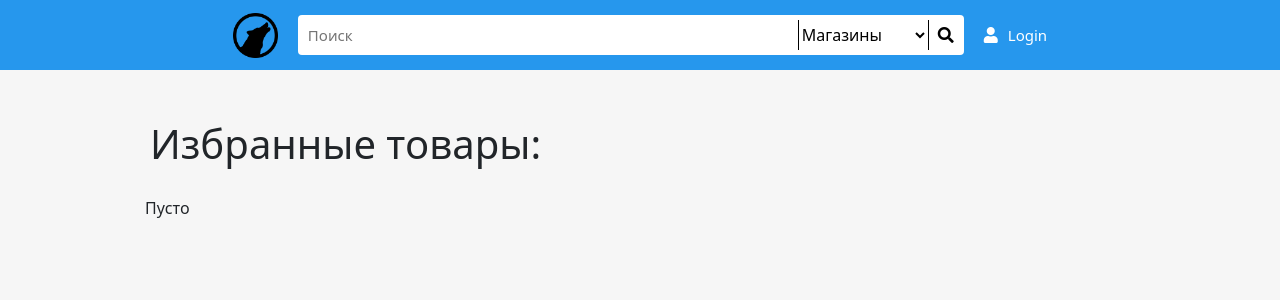
After one commit to BlackFox101/WebShop, a Symfony app: template templates/user/favorite_items.html.twig in a window 1280 px wide. The commit adds this page. Shown: the top 300 px of the page. Run offline with Twig, Linux system fonts and the light colour scheme; the template is opened without the code that fills it, so the values that code supplies are empty; some libraries are stand-ins or nearby versions.

Commit message:
Добавил отображение избранных товаров

```diff
--- /dev/null
+++ b/templates/user/favorite_items.html.twig
@@ -0,0 +1,35 @@
+{% extends 'base.html.twig' %}
+
+{% block stylesheets %}
+    {{ parent() }}
+    <link rel="stylesheet" type="text/css" href="{{ asset('css/products.css') }}">
+{% endblock %}
+
+{% block title %}Избранное{% endblock %}
+
+{% block body %}
+    <div class="top-panel">
+        <h1 class="search-title">Избранные товары:</h1>
+    </div>
+    <div class="search-container">
+        {% for product in favouriteItems %}
+            <a href="{{ path('products', {'productId': product.productId}) }}" class="shop">
+                <div class="shop__image">
+                    <img alt="shop-image" src="{{ product.pathToImage }}" />
+                </div>
+                <div class="shop__owner-content">
+                    <div class="shop__owner-content__avatar">
+                        <img alt="shop-owner-image" src="{{ product.shop.user.pathToImage }}" />
+                    </div>
+                </div>
+                <div class="shop__content-info">
+                    <div class="shop__content-info-title">{{ product.name }}</div>
+                    <div class="shop__content-info-description">{{ product.description }}</div>
+                </div>
+            </a>
+        {% endfor %}
+        {% if favouriteItems|length == 0 %}
+            Пусто
+        {% endif %}
+    </div>
+{% endblock %}
```
Also changed, not shown: src/Controller/UserController.php (+4 -4 lines), templates/pages/shop/shop.html.twig (+5 -3 lines), templates/user/user_favorites.html.twig (deleted, +0 -40 lines), public/js/user_favorites.js (deleted).
